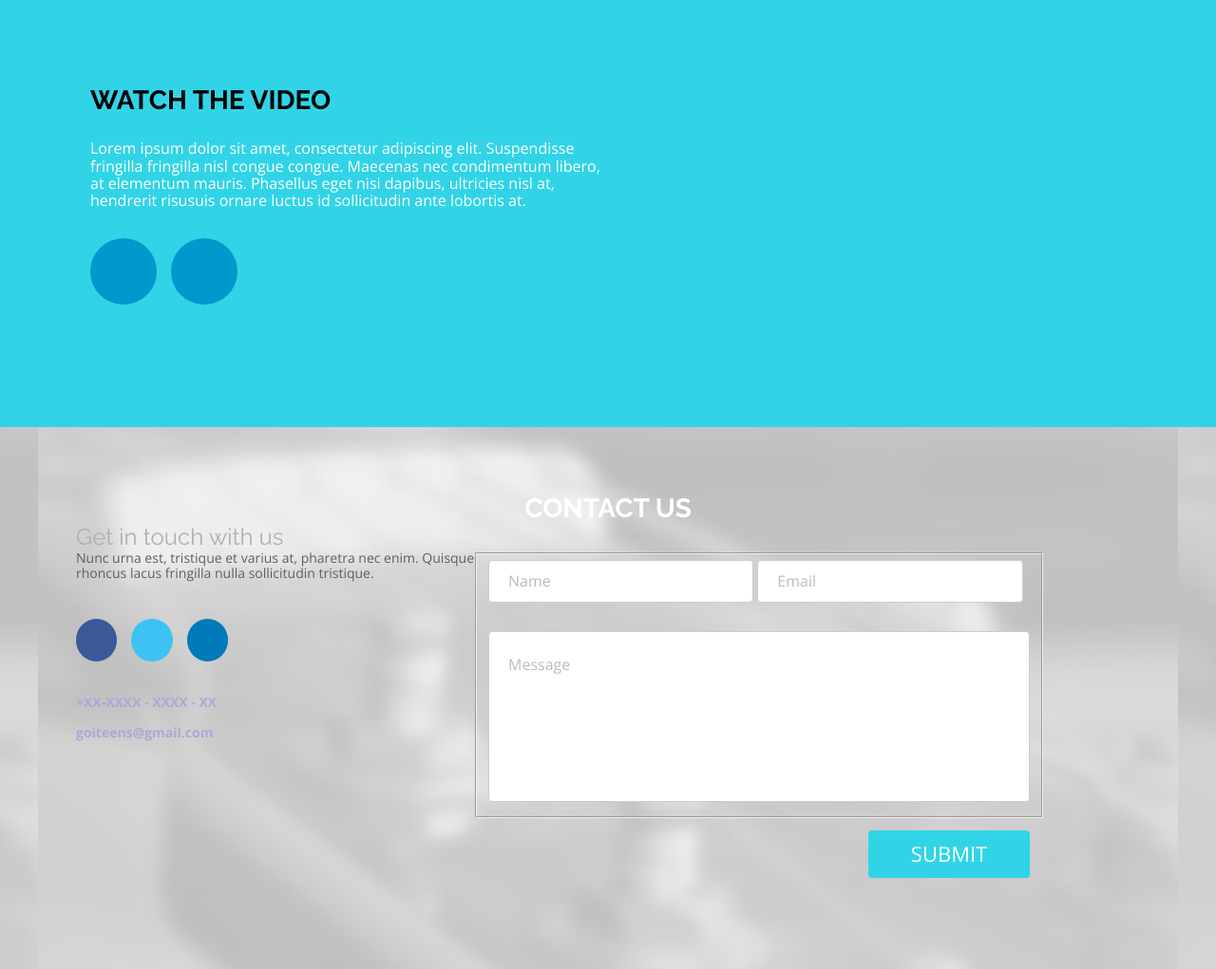
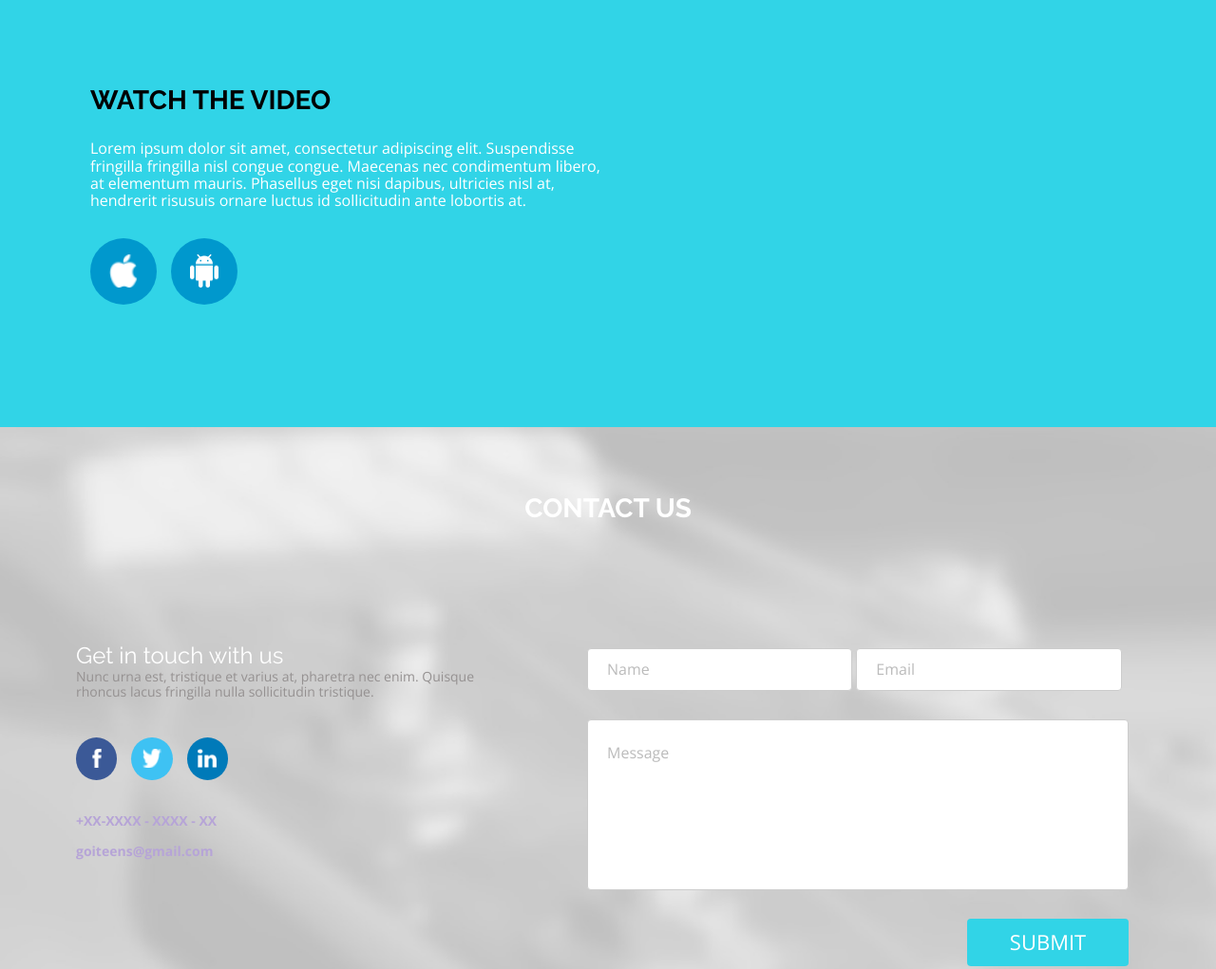
Before and after one commit to Poltavskiyalexander/mobileapp, a website: page src/index.html in a window 1280 px wide. Shown: the top 1021 px of the page at 95% size. Drawn offline with nearby package versions, Linux system fonts and the light colour scheme; files that its build step writes are made by us from their sources.

Commit message:
video+footer 3

```diff
--- a/src/html/forma-slaider.html
+++ b/src/html/forma-slaider.html
@@ -12,19 +12,13 @@
                     </div>
                     <div class="icon-form">
                         <div class="icon-form__facebook">
-                            <svg class="icon-form__facebook-1" width="10" height="20">
-                                <use href="icon/svg/icon-facebook.svg"></use>
-                            </svg>
+                            <img class="icon-form__facebook-1" src="images/icons/facebook.png" width="10" height="20">
                         </div>
                         <div class="icon-form__twitter">
-                            <svg class="icon-form__twitter-1" width="20" height="15">
-                                <use href="icon/svg/icon-twitter.svg"></use>
-                            </svg>
+                            <img class="icon-form__twitter-1" src="images/icons/twitter.png" width="20" height="20">
                         </div>
                         <div class="icon-form__linkedin">
-                            <svg class="icon-form__linkedin-1" width="20" height="15">
-                                <use href="icon/svg/icon-linkedin.svg"></use>
-                            </svg>
+                            <img class="icon-form__linkedin-1" src="images/icons/in.png" width="20" height="20">
                         </div>
                     </div>
                     <div class="namber">+XX-XXXX - XXXX - XX</div>
--- a/src/html/video.html
+++ b/src/html/video.html
@@ -6,14 +6,10 @@
         </div>
         <div class="icon">
             <div class="icon__apple">
-                <svg class="icon__apple-1" width="30" height="35">
-                    <use href="images/icons/icon-apple.svg"></use>
-                </svg>
+                <img class="icon__apple-1" src="images/icons/apple.png" width="30" height="35">
             </div>
             <div class="icon__android">
-                <svg class="icon__android-1" width="30" height="35">
-                    <use href="images/icons/icon-android.svg"></use>
-                </svg>
+                <img class="icon__android-1" src="images/icons/android.png" width="30" height="35">
             </div>
         </div>
 </section>
--- a/src/sass/components/blok-text.scss
+++ b/src/sass/components/blok-text.scss
@@ -2,13 +2,13 @@
     font-family: 'Raleway';
     font-size: 24px;
     font-weight: 400;
-    color: #b0b0b0;
+    color: #ffffff;
 }
 .blok-text__text {
     max-width: 420px;
     font-family:'Open Sans';
     font-size: 14px;
     font-weight: 400;
-    color: #5e5e5e;
+    color: #959191;
     margin-bottom: 40px;
 }
--- a/src/sass/components/bloks.scss
+++ b/src/sass/components/bloks.scss
@@ -1,3 +1,5 @@
 .bloks {
     display: flex;
+    margin-top: 125px;
+    justify-content: space-between;
 }
--- a/src/sass/components/footer.scss
+++ b/src/sass/components/footer.scss
@@ -6,5 +6,6 @@ footer{
     font-size: 14px;
     font-weight: 400;
     color: #838383;
-    margin: -40px 20px;
+    margin: -40px 0px;
+    margin-left: 110px;
 }
--- a/src/sass/components/form.scss
+++ b/src/sass/components/form.scss
@@ -1,11 +1,13 @@
-.blok-forma{
+.blok-forma {
     display: flex;
-    margin-top: 30px;
     justify-content: space-between;
 
     & *{
         z-index: 1;
     }
+}
+.blok-forma fieldset {
+    border: none;
 }
 
 .form {
--- a/src/sass/components/forma-slaider.scss
+++ b/src/sass/components/forma-slaider.scss
@@ -3,6 +3,8 @@
     position: relative;
     height: 680px;
     background-position: center;
+    background-repeat: no-repeat;
+    background-size: cover;
 }
 .forma-slaider::before{
     content: "";
--- a/src/sass/components/icon-form.scss
+++ b/src/sass/components/icon-form.scss
@@ -5,6 +5,9 @@
 
 }
 .icon-form__facebook{
+    display: flex;
+    justify-content: center;
+    align-items: center;
     position: relative;
     width: 45px;
     height: 45px;
@@ -13,6 +16,9 @@
     margin-right: 15px;
 }
 .icon-form__twitter{
+    display: flex;
+    justify-content: center;
+    align-items: center;
     position: relative;
     width: 45px;
     height: 45px;
@@ -21,6 +27,9 @@
     margin-right: 15px;
 }
 .icon-form__linkedin{
+    display: flex;
+    justify-content: center;
+    align-items: center;
     position: relative;
     width: 45px;
     height: 45px;
--- a/src/sass/components/icon.scss
+++ b/src/sass/components/icon.scss
@@ -4,7 +4,10 @@
     height: 150px;
   }
   .icon__apple {
+    display: flex;
+    justify-content: center;
     position: relative;
+    align-items: center;
     width: 70px;
     height: 70px;
     background-color: #0098cd;
@@ -15,12 +18,21 @@
       display: inline-block;
       position: absolute;
 
+
   }
 
 .icon__android {
+    display: flex;
+    justify-content: center;
     position: relative;
     width: 70px;
     height: 70px;
     background-color: #0098cd;
     border-radius: 50%;
+    align-items: center;
   }
+  .icon__android-1 {
+    display: inline-block;
+    position: absolute;
+
+  }
```
Also changed, not shown: src/images/icons/android.png (added), src/images/icons/apple.png (added), src/images/icons/facebook.png (added), src/images/icons/in.png (added), src/images/icons/twitter.png (added). Lines whose indentation alone changed are shown as unchanged.
